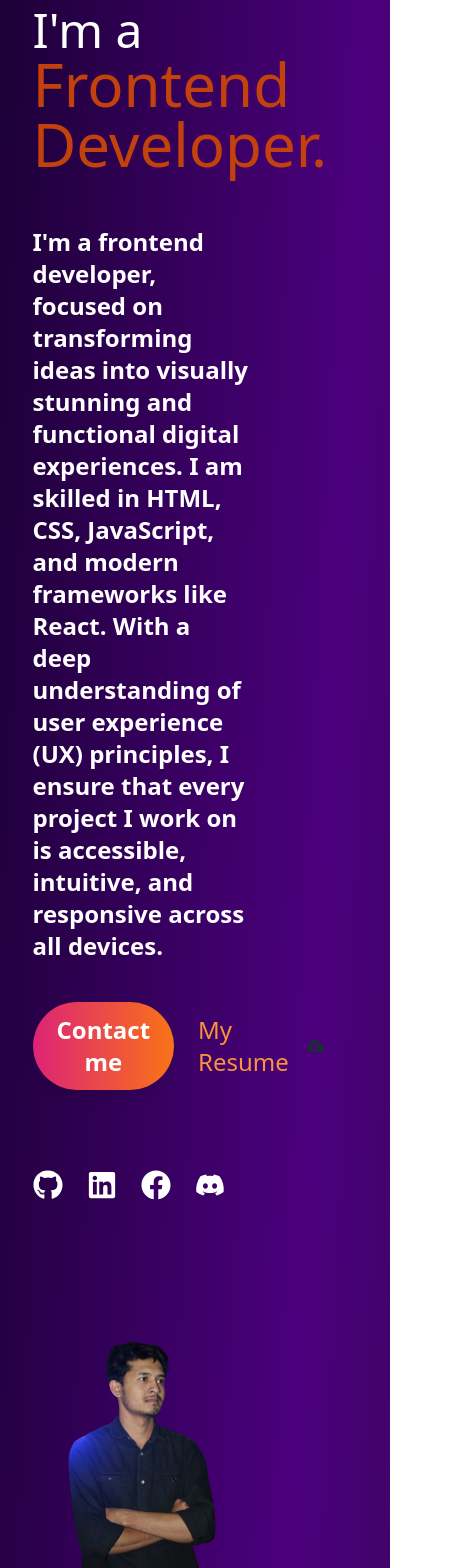
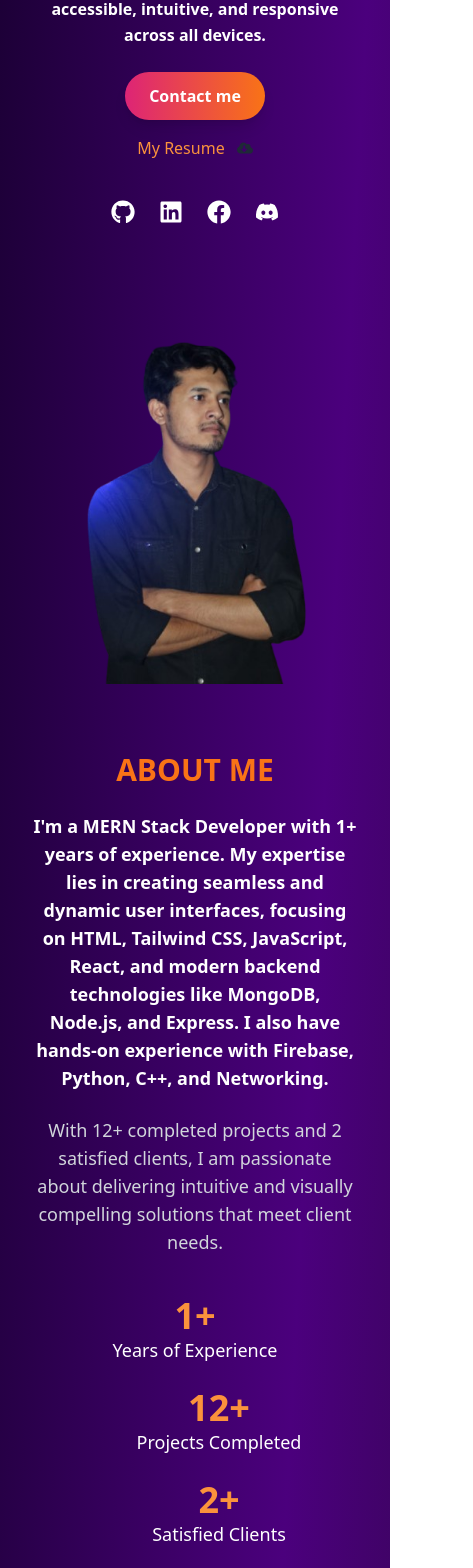
Before and after one commit to chayon1001/portfolio-by-react, a React (Vite) app: page / in a window 390 px wide. Shown: the part 420-1988 px from the top of the page, 473 px wide, since content can reach past the window. Built offline with nearby package versions, Linux system fonts and the light colour scheme.

Commit message:
added the final responsive commit without resume part

```diff
--- a/src/components/about/AboutMe.jsx
+++ b/src/components/about/AboutMe.jsx
@@ -1,53 +1,56 @@
 import React from 'react';
 import profileImage from '../../assets/chayon_2-removebg-preview.png'; // Replace this with your actual image path
 import { FaCloudDownloadAlt } from "react-icons/fa";
+import { Link } from 'react-router-dom';
 
 const AboutMe = () => {
     return (
-        <div className="min-h-screen w-10/12 mx-auto mt-12 flex flex-col lg:flex-row items-center justify-center">
+        <div className="min-h-screen w-10/12 mx-auto  mt-12 flex flex-col-reverse lg:flex-row items-center justify-center">
             {/* Left Side: Profile Image */}
-            <div className="w-full lg:w-1/2 flex relative">
+            <div className="w-full lg:w-1/2 flex justify-center lg:justify-center mb-8 lg:mb-0 relative">
                 <img
                     src={profileImage}
                     alt="Profile"
-                    className="rounded-2xl w-2/3 lg:w-3/4  transform hover:scale-105 duration-300 relative -top-0 md:-top-24"
+                    className="rounded-2xl w-3/4 sm:w-2/3 lg:w-3/4 transform hover:scale-105 duration-300 relative -top-20"
                 />
             </div>
 
             {/* Right Side: Information */}
-            <div className="w-full lg:w-1/2 text-center lg:text-left mt-10 lg:mt-0 lg:pl-12">
-                <h2 className="text-5xl font-bold uppercase text-orange-500 mb-6">About Me</h2>
-                <p className="text-2xl text-white font-semibold mb-6">
+            <div className="w-full lg:w-1/2 text-center lg:text-left">
+                <h2 className="text-3xl sm:text-4xl md:text-5xl lg:text-6xl font-bold uppercase text-orange-500 mb-6">
+                    About Me
+                </h2>
+                <p className="text-lg sm:text-xl md:text-2xl text-white font-semibold mb-6">
                     I'm a MERN Stack Developer with 1+ years of experience. My expertise lies in creating seamless and dynamic user interfaces, focusing on HTML, Tailwind CSS, JavaScript, React, and modern backend technologies like MongoDB, Node.js, and Express. I also have hands-on experience with Firebase, Python, C++, and Networking.
                 </p>
-                <p className="text-xl text-gray-300 mb-10">
+                <p className="text-lg sm:text-xl md:text-2xl text-gray-300 mb-10">
                     With 12+ completed projects and 2 satisfied clients, I am passionate about delivering intuitive and visually compelling solutions that meet client needs.
                 </p>
 
                 {/* Stats */}
-                <div className="flex justify-center lg:justify-start space-x-12 mb-10">
-                    <div>
-                        <h3 className="text-4xl text-orange-400 font-bold">1+</h3>
-                        <p className="text-lg text-white">Years of Experience</p>
+                <div className="flex flex-wrap justify-center lg:justify-start space-x-12 mb-10">
+                    <div className="flex flex-col items-center mb-6 lg:mb-0">
+                        <h3 className="text-4xl sm:text-5xl text-orange-400 font-bold">1+</h3>
+                        <p className="text-lg sm:text-xl text-white">Years of Experience</p>
                     </div>
-                    <div>
-                        <h3 className="text-4xl text-orange-400 font-bold">12+</h3>
-                        <p className="text-lg text-white">Projects Completed</p>
+                    <div className="flex flex-col items-center mb-6 lg:mb-0">
+                        <h3 className="text-4xl sm:text-5xl text-orange-400 font-bold">12+</h3>
+                        <p className="text-lg sm:text-xl text-white">Projects Completed</p>
                     </div>
-                    <div>
-                        <h3 className="text-4xl text-orange-400 font-bold">2+</h3>
-                        <p className="text-lg text-white">Satisfied Clients</p>
+                    <div className="flex flex-col items-center mb-6 lg:mb-0">
+                        <h3 className="text-4xl sm:text-5xl text-orange-400 font-bold">2+</h3>
+                        <p className="text-lg sm:text-xl text-white">Satisfied Clients</p>
                     </div>
                 </div>
 
                 {/* Buttons */}
-                <div className="flex items-center justify-center lg:justify-start space-x-6">
-                    <button className="px-6 py-3 text-xl rounded-full bg-gradient-to-r from-[#dd2476] to-orange-500 text-white font-semibold shadow-lg hover:scale-105 transform duration-300">
+                <div className="flex flex-col sm:flex-row items-center justify-center lg:justify-start space-y-4 sm:space-y-0 sm:space-x-6">
+                    <Link to='/contact' className="px-6 py-3 text-lg sm:text-xl rounded-full bg-gradient-to-r from-[#dd2476] to-orange-500 text-white font-semibold shadow-lg hover:scale-105 transform duration-300">
                         Contact Me
-                    </button>
+                    </Link>
                     <a
                         href="/resume.pdf" // Update with your resume link
-                        className="text-orange-400 text-xl flex items-center space-x-2 hover:underline"
+                        className="text-orange-400 text-lg sm:text-xl flex items-center space-x-2 hover:underline"
                     >
                         <span>My Resume</span>
                         <FaCloudDownloadAlt />
--- a/src/components/banner/Banner.jsx
+++ b/src/components/banner/Banner.jsx
@@ -1,49 +1,76 @@
-import React from 'react';
-import firstImg from '../../assets/chayon_1-removebg-preview.png';
-import secondImg from '../../assets/chayon_2-removebg-preview.png';
-import { FaCloudDownloadAlt, FaGithub, FaLinkedin, FaFacebook, FaDiscord } from "react-icons/fa";
+import React from "react";
+import firstImg from "../../assets/chayon_1-removebg-preview.png";
+import secondImg from "../../assets/chayon_2-removebg-preview.png";
+import {
+    FaCloudDownloadAlt,
+    FaGithub,
+    FaLinkedin,
+    FaFacebook,
+    FaDiscord,
+} from "react-icons/fa";
+import { Link } from "react-router-dom";
 
 const Banner = () => {
     return (
-        <div className="min-h-screen w-10/12 mx-auto mt-12">
-            <div className="flex flex-col gap-5 lg:flex-row-reverse">
+        <div className="min-h-screen w-10/12 mx-auto overflow-x-hidden">
+            <div className="flex flex-col-reverse lg:flex-row-reverse lg:gap-12 items-center w-full mx-auto mt-8">
                 {/* Image Container */}
-                <div className="w-1/3 relative">
+                <div className="w-full lg:w-1/3 flex justify-center lg:justify-end">
                     <img
                         src={secondImg}
-                        className="w-full h-full max-w-lg rounded-2xl transform -translate-y-5 relative -top-0 lg:-top-32"
+                        className="w-full max-w-xs sm:max-w-sm md:max-w-md lg:max-w-lg rounded-2xl transform -translate-y-5 relative lg:-top-16"
                         alt="Profile"
                     />
                 </div>
 
                 {/* Text Content */}
-                <div className="w-2/3">
+                <div className="w-full lg:w-2/3 text-center lg:text-left">
                     <div className="w-full">
-                        <h1 className="text-6xl font-bold uppercase text-white">Harishankar Barman</h1>
-                        <p className="text-5xl text-white py-3">
-                            I'm a <span className="text-orange-700 text-6xl">Frontend Developer.</span>
+                        <h1 className="text-2xl sm:text-3xl md:text-4xl lg:text-6xl font-bold uppercase text-white">
+                            Harishankar Barman
+                        </h1>
+                        <p className="text-xl sm:text-2xl md:text-3xl lg:text-5xl text-white py-3">
+                            I'm a{" "}
+                            <span className="text-orange-700 text-2xl sm:text-3xl md:text-5xl lg:text-6xl">
+                                Frontend Developer.
+                            </span>
                         </p>
-                        <p className="text-2xl font-semibold text-white py-10">
-                            I'm a frontend developer, focused on transforming ideas into visually stunning and functional digital experiences. I am skilled in HTML, CSS, JavaScript, and modern frameworks like React. With a deep understanding of user experience (UX) principles, I ensure that every project I work on is accessible, intuitive, and responsive across all devices.
+                        <p className="text-base sm:text-lg md:text-xl lg:text-2xl font-semibold text-white py-6 sm:py-10 leading-relaxed">
+                            I'm a frontend developer, focused on transforming ideas into
+                            visually stunning and functional digital experiences. I am skilled
+                            in HTML, CSS, JavaScript, and modern frameworks like React. With a
+                            deep understanding of user experience (UX) principles, I ensure
+                            that every project I work on is accessible, intuitive, and
+                            responsive across all devices.
                         </p>
-                        <div className='flex  items-center gap-3'>
-                            <div>
-                                <button className="px-6 py-3 text-2xl rounded-full bg-gradient-to-r from-[#dd2476] to-orange-500 text-white font-semibold shadow-lg hover:scale-105 transform duration-300">Contact me </button>
-                            </div>
+                        <div className="flex flex-col sm:flex-row items-center gap-4">
+                            <Link
+                                to="/contact"
+                                className="px-6 py-3 text-base sm:text-lg md:text-xl rounded-full bg-gradient-to-r from-[#dd2476] to-orange-500 text-white font-semibold shadow-lg hover:scale-105 transform duration-300"
+                            >
+                                Contact me
+                            </Link>
 
-                            <div className='flex items-center justify-center gap-3 ml-3 text-2xl'>
-                                <p className='text-2xl text-orange-400'>My Resume </p>
-                                <FaCloudDownloadAlt />
+                            <div className="flex items-center justify-center gap-3 text-base sm:text-lg md:text-xl">
+                                <a
+                                    href="https://www.resume.com/"
+                                    target="_blank"
+                                    rel="noopener noreferrer"
+                                    className="flex items-center gap-3"
+                                >
+                                    <p className="text-orange-400">My Resume</p>
+                                    <FaCloudDownloadAlt />
+                                </a>
                             </div>
                         </div>
                     </div>
-                    <div className="flex mt-20  items-center space-x-6">
+                    <div className="flex mt-10 lg:mt-20 items-center justify-center lg:justify-start space-x-6">
                         {/* GitHub */}
                         <a
                             href="https://github.com/chayon1001"
                             target="_blank"
                             rel="noopener noreferrer"
-                            className="text-white text-3xl hover:text-gray-400 transition"
+                            className="text-white text-2xl sm:text-3xl hover:text-gray-400 transition"
                         >
                             <FaGithub />
                         </a>
@@ -53,7 +80,7 @@ const Banner = () => {
                             href="https://www.linkedin.com/in/harishankar-barman-045a5b32b/"
                             target="_blank"
                             rel="noopener noreferrer"
-                            className="text-white text-3xl hover:text-blue-600 transition"
+                            className="text-white text-2xl sm:text-3xl hover:text-blue-600 transition"
                         >
                             <FaLinkedin />
                         </a>
@@ -63,7 +90,7 @@ const Banner = () => {
                             href="https://www.facebook.com/profile.php?id=100004818454266&mibextid=ZbWKwL"
                             target="_blank"
                             rel="noopener noreferrer"
-                            className="text-white text-3xl hover:text-blue-500 transition"
+                            className="text-white text-2xl sm:text-3xl hover:text-blue-500 transition"
                         >
                             <FaFacebook />
                         </a>
@@ -73,16 +100,13 @@ const Banner = () => {
                             href="https://discord.com/channels/@me"
                             target="_blank"
                             rel="noopener noreferrer"
-                            className="text-white text-3xl hover:text-indigo-500 transition"
+                            className="text-white text-2xl sm:text-3xl hover:text-indigo-500 transition"
                         >
                             <FaDiscord />
                         </a>
                     </div>
                 </div>
             </div>
-
-
-
         </div>
     );
 };
```
Also changed, not shown: src/components/navbar/Navbar.jsx (+9 -4 lines).
